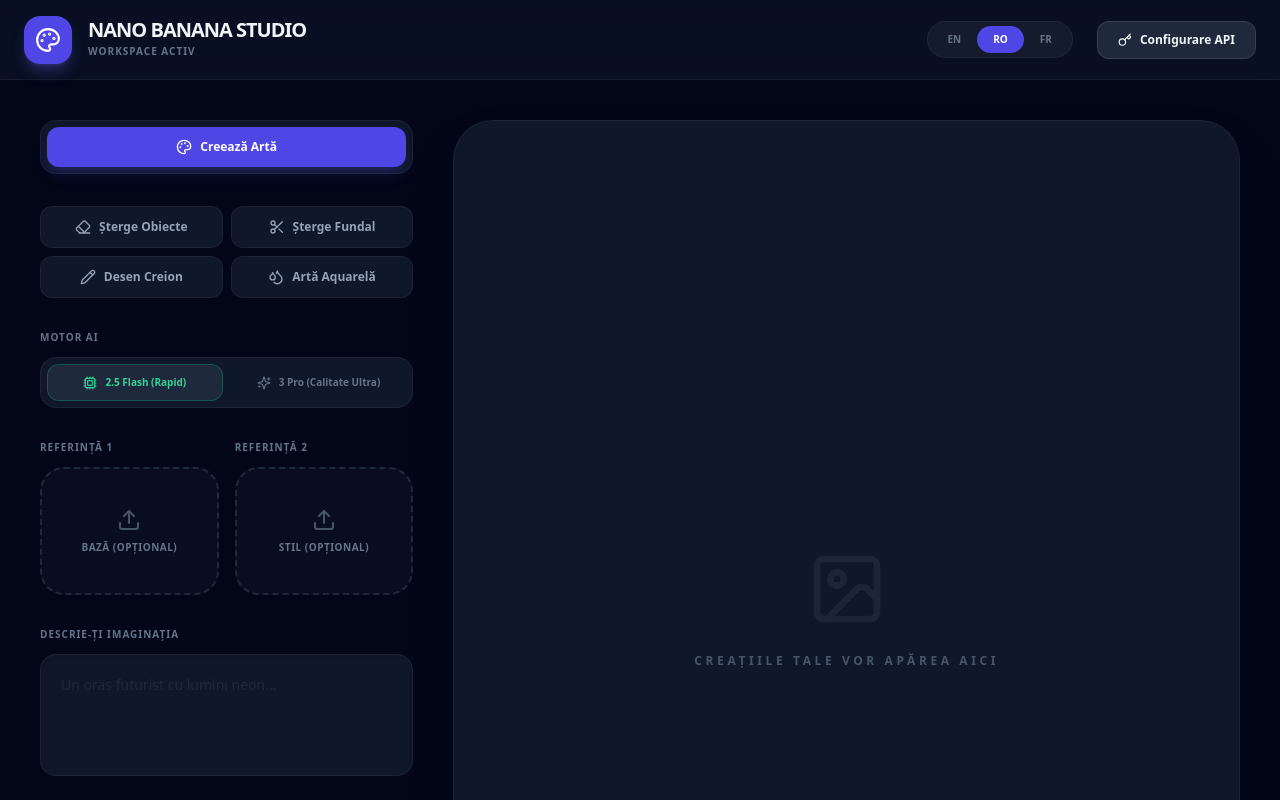
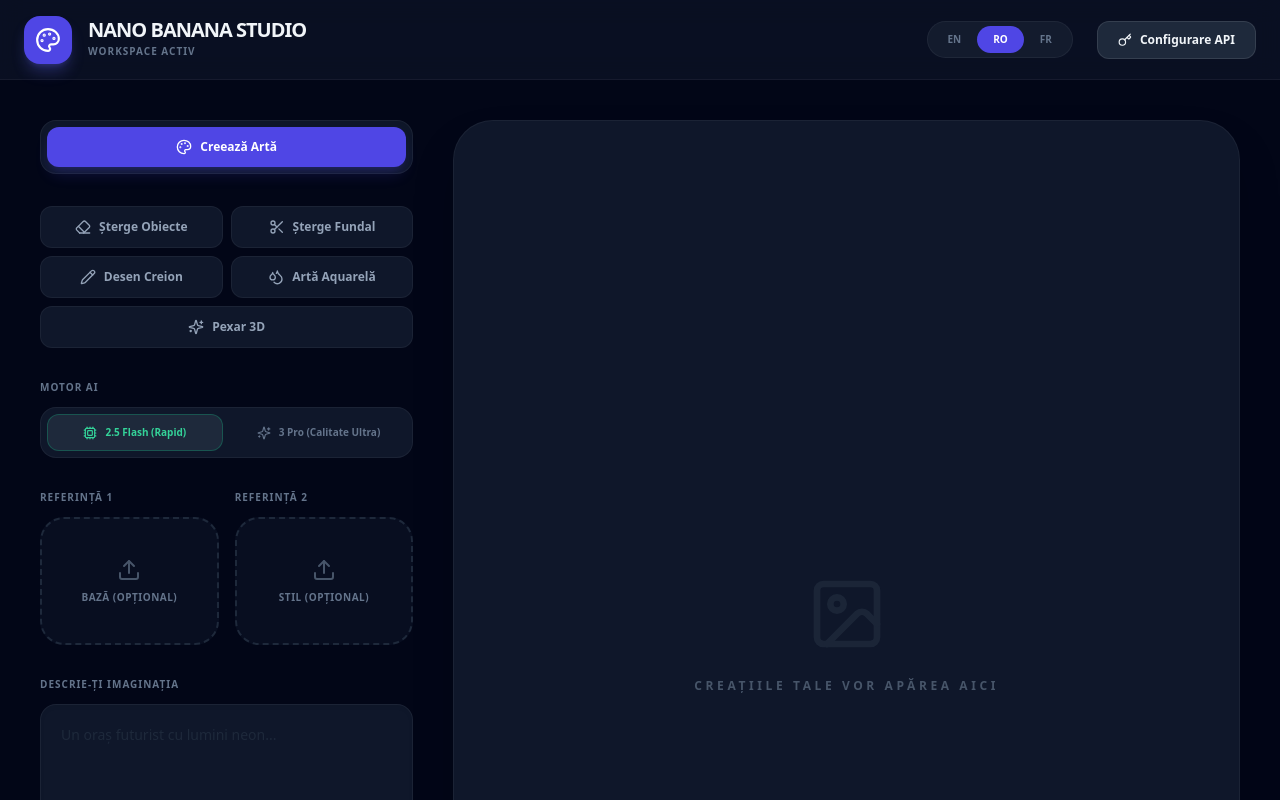
Before and after one commit to doru373-code/Image-Studio-by-Madrun, a React (Vite) app: page / in a window 1280 px wide. Shown: the top 800 px of the page. Built offline with nearby package versions, Linux system fonts and the light colour scheme.

Commit message:
feat: Add Pexar 3D generation mode
Introduces a new 'pexar' mode for generating 3D CGI character animations, inspired by Pixar's style. This includes updates to type definitions, UI controls, translation strings, and image generation logic to support the new mode and its specific input requirements.

```diff
--- a/App.tsx
+++ b/App.tsx
@@ -19,7 +19,7 @@ const STYLE_PROMPTS: Record<ArtStyle, string> = {
   [ArtStyle.Anime]: "modern high-quality anime style",
   [ArtStyle.PixelArt]: "retro 16-bit pixel art style",
   [ArtStyle.Minimalist]: "minimalist flat vector design",
-  [ArtStyle.Pexar]: "3D CGI character animation, Pixar-like style",
+  [ArtStyle.Pexar]: "Professional 3D character animation style, highly detailed 3D render, Pexar-inspired aesthetic, vibrant colors, soft studio lighting, cute character design, 8k resolution, cinematic composition",
   [ArtStyle.Cartoon]: "vibrant cartoon illustration, clean outlines"
 };
 
@@ -78,7 +78,13 @@ const App: React.FC = () => {
   };
 
   const handleGenerate = useCallback(async () => {
-    if (!prompt.trim() && !refImage1 && mode !== 'remove-bg') {
+    // Validare: Avem nevoie de imagine sursă pentru Erase/Remove BG/Sketch/Watercolor/Pexar dacă nu e Generate pur
+    if (mode !== 'generate' && !refImage1) {
+      setError("Te rugăm să încarci o imagine sursă pentru a folosi această funcție.");
+      return;
+    }
+
+    if (!prompt.trim() && mode !== 'remove-bg' && mode !== 'pencil-sketch' && mode !== 'watercolor' && mode !== 'pexar') {
       setError(t.promptPlaceholder);
       return;
     }
@@ -91,12 +97,15 @@ const App: React.FC = () => {
       let finalPrompt = "";
 
       if (mode === 'remove-bg') {
-        finalPrompt = "Isolate the main subject and remove the background perfectly.";
+        finalPrompt = "Isolate the main subject and remove the background perfectly. Make it a clean studio cutout.";
+      } else if (mode === 'erase') {
+        finalPrompt = `Please identify and erase the following from the image: ${prompt}. After erasing, fill the resulting empty area by seamlessly recreating the background textures, lighting, and details to match the surroundings perfectly. No artifacts should be left behind.`.trim();
       } else if (mode === 'pencil-sketch') {
-        // AJUSTĂRI CREION: Adăugarea detaliilor tehnice pentru un aspect manual
-        finalPrompt = `Professional graphite pencil sketch of: ${prompt}. Use cross-hatching and fine line art. Artistic manual drawing style, detailed shading, HB and 2B pencil lead textures, realistic graphite on high-quality sketchpad paper. No colors, black and white only.`.trim();
+        finalPrompt = `Professional graphite pencil sketch of the subject in the image. Use cross-hatching and fine line art. Artistic manual drawing style, detailed shading, HB and 2B pencil lead textures, realistic graphite on high-quality sketchpad paper. No colors.`.trim();
       } else if (mode === 'watercolor') {
-        finalPrompt = `Professional watercolor painting of: ${prompt}. Wet-on-wet technique, vibrant color washes, artistic heavy-grain paper texture, high detail, artistic brushstrokes.`.trim();
+        finalPrompt = `Professional watercolor painting based on this image. Wet-on-wet technique, vibrant color washes, artistic heavy-grain paper texture, high detail, artistic brushstrokes.`.trim();
+      } else if (mode === 'pexar') {
+        finalPrompt = `Transform the scene into a ${STYLE_PROMPTS[ArtStyle.Pexar]}. Original context: ${prompt}`.trim();
       } else {
         finalPrompt = `${STYLE_PROMPTS[style]} ${prompt}`.trim();
       }
@@ -107,7 +116,7 @@ const App: React.FC = () => {
       const newEntry: HistoryEntry = {
         id: Math.random().toString(36).substr(2, 9),
         url: finalUrl,
-        prompt: prompt || (mode === 'watercolor' ? "Watercolor Art" : (mode === 'pencil-sketch' ? "Pencil Sketch" : "AI Creation")),
+        prompt: prompt || (mode === 'watercolor' ? "Watercolor Art" : (mode === 'pencil-sketch' ? "Pencil Sketch" : (mode === 'erase' ? "Object Erase" : (mode === 'pexar' ? "Pexar 3D" : "AI Creation")))),
         timestamp: Date.now()
       };
       const updatedHistory = [newEntry, ...history].slice(0, 20);
@@ -178,7 +187,7 @@ const App: React.FC = () => {
             className={`w-full py-5 rounded-3xl font-black text-sm tracking-widest uppercase shadow-2xl transition-all active:scale-95 flex items-center justify-center gap-3 ${isLoading ? 'bg-slate-800' : 'bg-indigo-600 hover:bg-indigo-500 shadow-indigo-600/20'}`}
           >
             {isLoading ? <RefreshCcw className="animate-spin" size={20} /> : <Sparkles size={20} />}
-            {mode === 'generate' ? t.generateBtn : (mode === 'erase' ? t.eraseBtn : (mode === 'remove-bg' ? t.removeBgBtn : (mode === 'pencil-sketch' ? t.pencilBtn : t.modeWatercolor)))}
+            {mode === 'generate' ? t.generateBtn : (mode === 'erase' ? t.eraseBtn : (mode === 'remove-bg' ? t.removeBgBtn : (mode === 'pencil-sketch' ? t.pencilBtn : (mode === 'watercolor' ? t.modeWatercolor : t.modePexar))))}
           </button>
 
           {error && (
--- a/components/Controls.tsx
+++ b/components/Controls.tsx
@@ -173,6 +173,18 @@ export const Controls: React.FC<ControlsProps> = ({
           <Droplets size={16} className="mr-2" />
           {t.modeWatercolor}
         </button>
+        <button
+          onClick={() => setMode('pexar')}
+          disabled={isGenerating}
+          className={`flex items-center justify-center py-3 px-2 rounded-xl border transition-all duration-300 text-xs font-bold col-span-2 ${
+            mode === 'pexar'
+              ? 'bg-fuchsia-600 text-white border-fuchsia-500 shadow-lg shadow-fuchsia-600/20'
+              : 'bg-slate-900 text-slate-400 border-white/5 hover:text-white hover:bg-slate-800'
+          }`}
+        >
+          <Sparkles size={16} className="mr-2" />
+          {t.modePexar}
+        </button>
       </div>
 
       {/* Engine Selection */}
@@ -218,8 +230,8 @@ export const Controls: React.FC<ControlsProps> = ({
         ) : (
           <div className="w-full">
              {renderImageUpload(1, referenceImage1Preview,
-               mode === 'erase' ? t.uploadImageRequired : (mode === 'remove-bg' ? t.uploadRemoveBgRequired : (mode === 'pencil-sketch' ? t.uploadPencilHint : t.uploadWatercolorHint)),
-               mode === 'erase' ? t.uploadEraserHint : (mode === 'remove-bg' ? t.uploadRemoveBgHint : (mode === 'pencil-sketch' ? t.uploadPencilHint : t.uploadWatercolorHint))
+               mode === 'erase' ? t.uploadImageRequired : (mode === 'remove-bg' ? t.uploadRemoveBgRequired : (mode === 'pencil-sketch' ? t.uploadPencilHint : (mode === 'watercolor' ? t.uploadWatercolorHint : t.uploadPexarHint))),
+               mode === 'erase' ? t.uploadEraserHint : (mode === 'remove-bg' ? t.uploadRemoveBgHint : (mode === 'pencil-sketch' ? t.uploadPencilHint : (mode === 'watercolor' ? t.uploadWatercolorHint : t.uploadPexarHint)))
              )}
           </div>
         )}
@@ -239,16 +251,16 @@ export const Controls: React.FC<ControlsProps> = ({
           onChange={(e) => setPrompt(e.target.value)}
           disabled={isGenerating || mode === 'remove-bg'}
         />
-        {(mode === 'remove-bg' || mode === 'pencil-sketch' || mode === 'watercolor') && (
+        {(mode === 'remove-bg' || mode === 'pencil-sketch' || mode === 'watercolor' || mode === 'pexar') && (
            <p className="text-[10px] text-indigo-400/80 font-medium italic">
-             {mode === 'remove-bg' ? t.magicRemoveBgDesc : (mode === 'pencil-sketch' ? t.magicPencilDesc : t.magicWatercolorDesc)}
+             {mode === 'remove-bg' ? t.magicRemoveBgDesc : (mode === 'pencil-sketch' ? t.magicPencilDesc : (mode === 'watercolor' ? t.magicWatercolorDesc : t.magicPexarDesc))}
            </p>
         )}
       </div>
 
       {/* Style & Ratio Grid */}
       <div className="grid grid-cols-2 gap-6">
-        {(mode === 'generate' || mode === 'watercolor') && (
+        {(mode === 'generate' || mode === 'watercolor' || mode === 'pexar') && (
           <div className="space-y-3">
             <label htmlFor="style" className="block text-[10px] font-black text-slate-600 uppercase tracking-widest">
               {t.artStyle}
@@ -257,11 +269,13 @@ export const Controls: React.FC<ControlsProps> = ({
               id="style"
               value={style}
               onChange={(e) => setStyle(e.target.value as ArtStyle)}
-              disabled={isGenerating || mode === 'watercolor'}
+              disabled={isGenerating || mode === 'watercolor' || mode === 'pexar'}
               className="w-full bg-slate-900 border border-white/5 rounded-xl px-4 py-3 text-xs text-white focus:ring-2 focus:ring-indigo-500/50 outline-none cursor-pointer hover:bg-slate-800 transition-all disabled:opacity-50"
             >
               {mode === 'watercolor' ? (
                 <option value={ArtStyle.Watercolor}>{t.styles[ArtStyle.Watercolor]}</option>
+              ) : mode === 'pexar' ? (
+                <option value={ArtStyle.Pexar}>{t.styles[ArtStyle.Pexar]}</option>
               ) : (
                 Object.values(ArtStyle).map((s) => (
                   <option key={s} value={s}>
--- a/translations.ts
+++ b/translations.ts
@@ -26,6 +26,7 @@ export const translations = {
     modeRemoveBg: "BG Remover",
     modePencil: "Pencil Sketch",
     modeWatercolor: "Watercolor Art",
+    modePexar: "Pexar 3D",
     modelLabel: "AI Engine",
     modelFlash: "2.5 Flash (Fast)",
     modelPro: "3 Pro (High Quality)",
@@ -39,6 +40,7 @@ export const translations = {
     uploadRemoveBgHint: "Image to Process",
     uploadPencilHint: "Image to Transform",
     uploadWatercolorHint: "Image to Transform",
+    uploadPexarHint: "Image to Transform",
     promptPlaceholder: "Describe your imagination...",
     promptPlaceholderGen: "A futuristic city with neon lights...",
     describeImagination: "Describe your imagination",
@@ -46,6 +48,7 @@ export const translations = {
     removeBgBtn: "Remove Background",
     eraseBtn: "Erase Objects",
     pencilBtn: "Transform to Sketch",
+    pexarBtn: "Animate to 3D",
     upscaleTo4K: "Upscale to 4K",
     upscaling: "Upscaling to 4K...",
     errorAuth: "Access Denied. Please select a valid API key with billing.",
@@ -77,6 +80,8 @@ export const translations = {
     magicPencilDesc: "Transforming your vision into a graphite masterpiece with cross-hatching and realistic shading.",
     magicWatercolorActive: "Watercolor Mode Active",
     magicWatercolorDesc: "Transforming your photo or idea into a vibrant watercolor painting.",
+    magicPexarActive: "Pexar 3D Mode Active",
+    magicPexarDesc: "Transforming your vision into a cinematic 3D animation style.",
     dreamingImage: "Dreaming up your creation...",
     waitImage: "This usually takes 5-10 seconds",
     creationAppear: "Your creations will appear here",
@@ -132,6 +137,7 @@ export const translations = {
     modeRemoveBg: "Șterge Fundal",
     modePencil: "Desen Creion",
     modeWatercolor: "Artă Aquarelă",
+    modePexar: "Pexar 3D",
     modelLabel: "Motor AI",
     modelFlash: "2.5 Flash (Rapid)",
     modelPro: "3 Pro (Calitate Ultra)",
@@ -145,6 +151,7 @@ export const translations = {
     uploadRemoveBgHint: "Imagine pentru Procesare",
     uploadPencilHint: "Imagine pentru Transformare",
     uploadWatercolorHint: "Imagine pentru Transformare",
+    uploadPexarHint: "Imagine pentru Transformare",
     promptPlaceholder: "Descrie-ți imaginația...",
     promptPlaceholderGen: "Un oraș futurist cu lumini neon...",
     describeImagination: "Descrie-ți imaginația",
@@ -152,6 +159,7 @@ export const translations = {
     removeBgBtn: "Elimină Fundalul",
     eraseBtn: "Șterge Obiecte",
     pencilBtn: "Transformă în Desen",
+    pexarBtn: "Animează în 3D",
     upscaleTo4K: "Upscale 4K",
     upscaling: "Upscaling la 4K...",
     errorAuth: "Acces refuzat. Selectează o cheie API validă din AI Studio.",
@@ -183,6 +191,8 @@ export const translations = {
     magicPencilDesc: "Transformăm viziunea ta într-o capodoperă în creion, cu hașură profesională și umbre realiste.",
     magicWatercolorActive: "Mod Aquarelă Activ",
     magicWatercolorDesc: "Transformăm ideea sau fotografia ta într-o pictură vibrantă în aquarelă.",
+    magicPexarActive: "Mod Pexar 3D Activ",
+    magicPexarDesc: "Transformăm viziunea ta într-un stil de animație 3D cinematic.",
     dreamingImage: "Se generează creația...",
     waitImage: "Durează de obicei 5-10 secunde",
     creationAppear: "Creațiile tale vor apărea aici",
@@ -238,6 +248,7 @@ export const translations = {
     modeRemoveBg: "Effaceur Fond",
     modePencil: "Crayonné",
     modeWatercolor: "Aquarelle Art",
+    modePexar: "Pexar 3D",
     modelLabel: "Moteur AI",
     modelFlash: "2.5 Flash (Rapide)",
     modelPro: "3 Pro (Qualité Ultra)",
@@ -251,6 +262,7 @@ export const translations = {
     uploadRemoveBgHint: "Traitement",
     uploadPencilHint: "Transformation",
     uploadWatercolorHint: "Transformation",
+    uploadPexarHint: "Transformation",
     promptPlaceholder: "Votre imagination...",
     promptPlaceholderGen: "Ville futuriste...",
     describeImagination: "Votre imagination",
@@ -258,6 +270,7 @@ export const translations = {
     removeBgBtn: "Supprimer le Fond",
     eraseBtn: "Effacer",
     pencilBtn: "Tracer au Crayon",
+    pexarBtn: "Animer en 3D",
     upscaleTo4K: "Upscale 4K",
     upscaling: "Upscale 4K en cours...",
     errorAuth: "Accès refusé. Clé API invalide.",
@@ -289,6 +302,8 @@ export const translations = {
     magicPencilDesc: "Transformation de votre vision en chef-d'œuvre au graphite avec hachures et ombrages réalistes.",
     magicWatercolorActive: "Mode Aquarelle Actif",
     magicWatercolorDesc: "Transformer votre idée en peinture aquarelle.",
+    magicPexarActive: "Mode Pexar 3D Actif",
+    magicPexarDesc: "Transformer votre vision en style d'animation 3D cinématographique.",
     dreamingImage: "Création...",
     waitImage: "5-10 secondes",
     creationAppear: "Vos créations ici",
--- a/types.ts
+++ b/types.ts
@@ -31,7 +31,7 @@ export enum ImageModel {
 
 export type ImageResolution = "1K" | "2K" | "4K";
 
-export type AppMode = 'generate' | 'erase' | 'remove-bg' | 'pencil-sketch' | 'watercolor';
+export type AppMode = 'generate' | 'erase' | 'remove-bg' | 'pencil-sketch' | 'watercolor' | 'pexar';
 
 export type Language = 'en' | 'fr' | 'ro';
 
```
